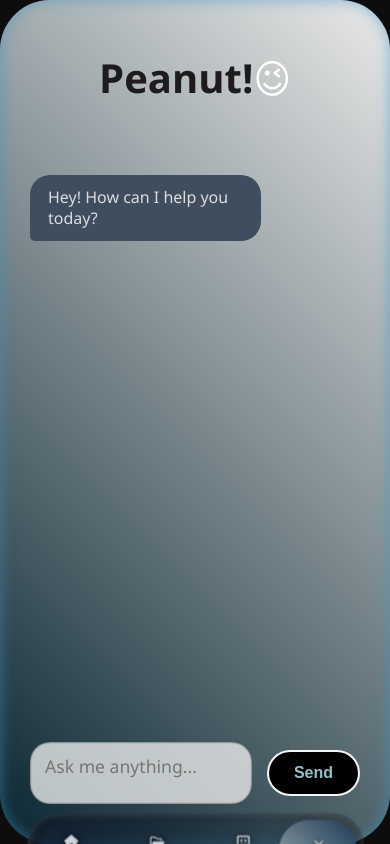
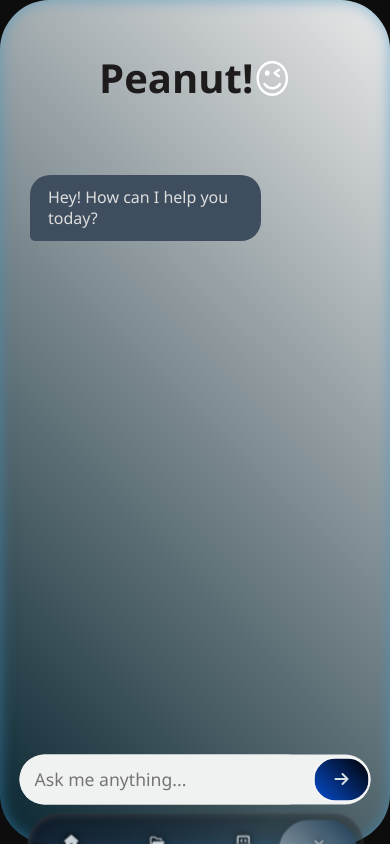
Before and after one commit to Aquibyounis/Portfolio_with_chatbot, a React (Create React App) app in the folder frontchat/: page /assistant in a window 390 px wide. Built offline with nearby package versions, Linux system fonts and the light colour scheme.

Commit message:
projects updated

```diff
--- a/frontchat/src/pages/AI/Ai.css
+++ b/frontchat/src/pages/AI/Ai.css
@@ -3,7 +3,7 @@
   padding-top: 30px; /* space for fixed navbar */
   width: 50vw;
   margin: 0 auto;
-  height: 90vh;
+  height: 95vh;
   display: flex;
   flex-direction: column;
   color: white;
@@ -115,6 +115,14 @@
   display: flex;
   padding: 15px 30px;
   align-items: center;
+  justify-content: space-between;
+  background-color: #f0f1f1;
+  border-radius: 50px;
+  width: 90%;
+  height: 9%;
+  position: relative;
+  left: 50%;
+  transform: translate(-50%,-15%);
 }
 
 /* Textarea input */
@@ -122,31 +130,31 @@
   flex: 1;
   resize: none;
   padding: 12px 15px;
-  border-radius: 20px;
+  border-radius: 50px;
   border: none;
   font-size: 1.1rem;
-  background-color: #f0f1f1c3;
-  box-shadow: 0px 0px 2px 0px black inset;
+  background-color: #f0f1f1;
   color: black;
   outline: none;
   font-family: 'Segoe UI', Tahoma, Geneva, Verdana, sans-serif;
-  height: 90px;
 }
 
 /* Send button */
 .send-btn {
   margin-left: 15px;
-  padding: 12px 25px;
+  padding: 12px 20px;
   background-color: #141516;
-  background: linear-gradient(45deg,rgb(7, 39, 100),rgba(0, 0, 0, 0.659));
+  background: linear-gradient(45deg,rgb(7, 77, 207),rgb(0, 0, 0));
   border: 2px solid whitesmoke;
-  border-radius: 15px;
-  color: rgb(147, 191, 200);
+  border-radius: 35px;
+  color: rgb(215, 225, 227);
   font-weight: 600;
   font-size: 1rem;
   cursor: pointer;
   transition: background-color 0.5s ease;
   height: max-content;
+  position: relative;
+  left: 3%;
 }
 
 /* Animations */
@@ -176,8 +184,14 @@
 }
 
 @media (max-width: 600px) {
+  .chat-input-area{
+    padding: 0;
+    gap: 0;
+    height: 50px;
+  }
     .chat-input{
-      height: 130%;
+      height: 100%;
+      width: 80%;
     }
     .chat-container{
       height: 100svh;
@@ -186,7 +200,8 @@
       padding-bottom: 2em;
     }
     .send-btn{
-      background: black;
+      position: static;
+      margin: 0;
       border-radius: 35px;
     }
 }
--- a/frontchat/src/pages/AI/Ai.jsx
+++ b/frontchat/src/pages/AI/Ai.jsx
@@ -127,7 +127,7 @@ const Ai = () => {
           onKeyDown={handleKeyDown}
         />
         <button className="send-btn" onClick={sendMessage}>
-          Send
+          <i class="fa-solid fa-arrow-right"></i>
         </button>
       </div>
     </div>
--- a/frontchat/src/pages/Certificates/Certificates.css
+++ b/frontchat/src/pages/Certificates/Certificates.css
@@ -1,7 +1,5 @@
 .certificates {
   background: url("../../assets/back2.png");
-  background-repeat: no-repeat;
-  background-position: center;
   background-size: cover;
   width: 100%;
   display: flex;
@@ -9,7 +7,7 @@
   justify-content: center;
   padding-top: 10%;
   padding-bottom: 100px;
-  backdrop-filter: blur(10px);
+  backdrop-filter: blur(100px);
   background-position: center;
 }
 .sidenav{
@@ -52,7 +50,6 @@
   align-items: center;
   justify-content: center;
   background-color: rgba(21, 21, 21, 0.582);
-  box-shadow: inset 0px 0px 100px rgba(26, 55, 104, 0.676);
   border-radius: 30px;
   border: 2px solid rgb(187, 204, 220);
   padding: 20px;
@@ -82,15 +79,14 @@
 }
 
 .l-right {
-  text-align: center;
   color: aliceblue;
-  font-family: 'Gill Sans', 'Gill Sans MT', Calibri, 'Trebuchet MS', sans-serif;
   padding: 10px;
 }
 
 .l-right p {
   font-size: 1.2em;
   width: 90%;
+  height: 100%;
 }
 
 /* Responsive Design */
--- a/frontchat/src/pages/Projects/Projects.css
+++ b/frontchat/src/pages/Projects/Projects.css
@@ -87,18 +87,16 @@ body {
 
 /* === Futuristic Neon Effects === */
 .neon-text {
-  color: #00fff7;
+  color: #fefefe;
   letter-spacing: 1px;
 }
 
 .project-card {
-  background: linear-gradient(135deg, rgba(0, 255, 255, 0.1), rgba(255, 0, 255, 0.05));
-  border: 1px solid rgba(0, 255, 255, 0.2);
+  background: radial-gradient(#161f31,#313d56);
   border-radius: 1rem;
   padding: 2rem;
   position: relative;
   overflow: hidden;
-  box-shadow: 0 0 20px rgba(0, 255, 255, 0.1);
   transition: all 0.4s ease;
   min-height: 25svh;
   display: flex;
@@ -129,7 +127,7 @@ body {
 
 .project-card:hover {
   transform: translateY(-6px) scale(1.02);
-  box-shadow: 0 0 30px rgba(0, 255, 255, 0.6);
+  box-shadow: 0 0 30px rgba(61, 61, 61, 0.6);
 }
 
 .project-desc {
@@ -150,13 +148,10 @@ body {
 }
 
 .tech-pill {
-  background: rgba(0, 255, 255, 0.15);
-  border: 1px solid rgba(0, 255, 255, 0.4);
-  color:cyan;
+  background: rgba(78, 80, 80, 0.833);
   font-size: 0.8rem;
   padding: 0.4rem 0.8rem;
   border-radius: 50px;
-  box-shadow: 0 0 8px rgba(0, 255, 255, 0.4);
   transition: all 0.3s ease;
   backdrop-filter: blur(3px);
 }
@@ -164,13 +159,13 @@ body {
 .tech-pill:hover {
   transform: scale(1.08);
   box-shadow: 0 0 12px rgba(0, 255, 255, 0.8);
-  background: rgba(0, 255, 255, 0.25);
+  background: rgba(72, 135, 135, 0.25);
 }
 
 .project-role {
   font-size: 0.9rem;
   margin-top: 0.8rem;
-  color: #ff89ff;
+  color: #78cde9;
   position: relative;
   z-index: 2;
 }
```
